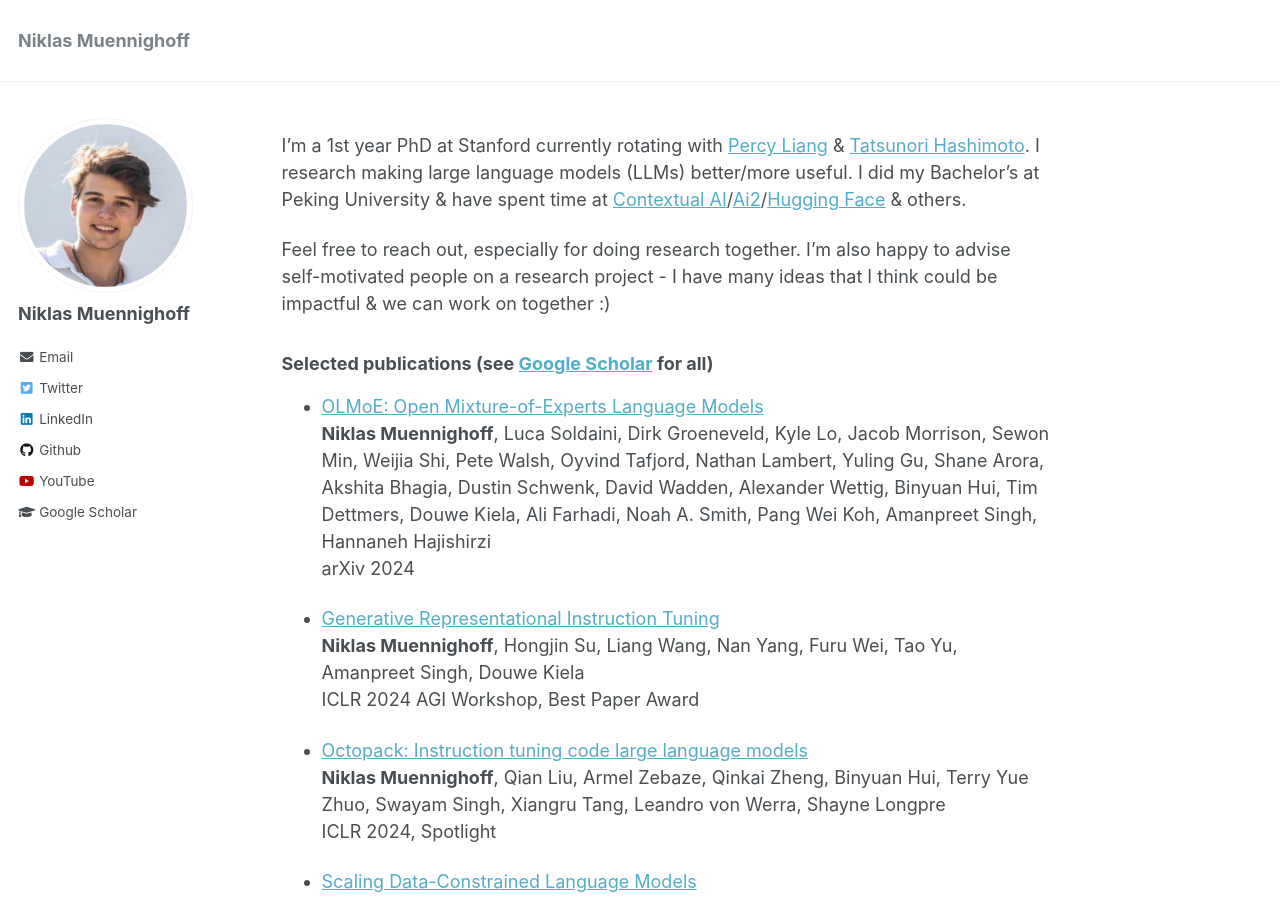
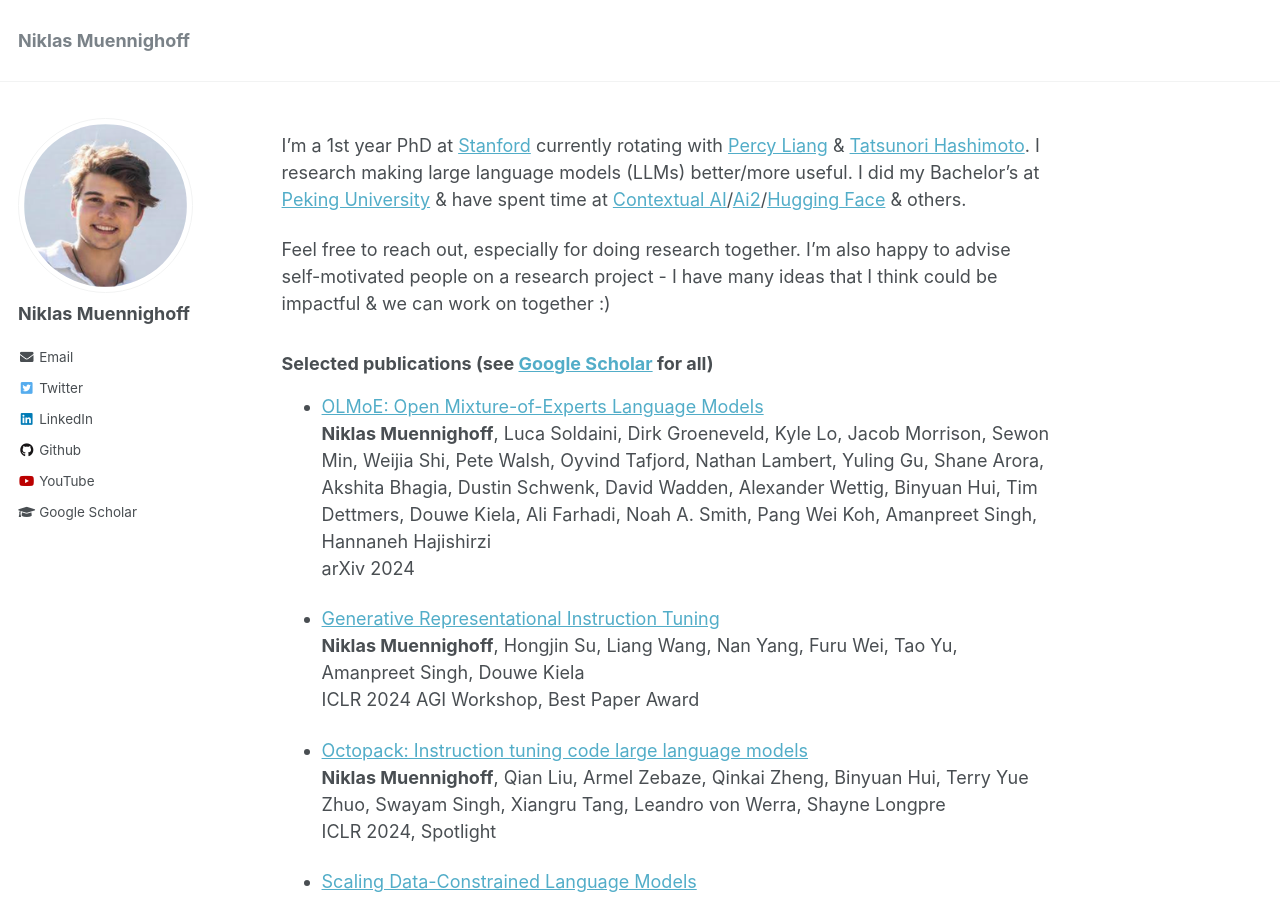
Before and after one commit to Muennighoff/Muennighoff.github.io, a Jekyll site: the page built from _pages/about.md, in a window 1280 px wide and 900 px high. Built offline with Jekyll 4.4.1, drawn with Linux system fonts in a browser that asks for light colours; part of the change alters nothing that is shown.

```diff
--- a/_pages/about.md
+++ b/_pages/about.md
@@ -9,7 +9,7 @@ redirect_from:
   - /about.html
 ---
 
-I'm a 1st year PhD at Stanford currently rotating with [Percy Liang](https://cs.stanford.edu/~pliang/) & [Tatsunori Hashimoto](https://thashim.github.io/). I research making large language models (LLMs) better/more useful. I did my Bachelor's at Peking University & have spent time at [Contextual AI](https://contextual.ai/)/[Ai2](https://allenai.org/)/[Hugging Face](https://huggingface.co/) & others.
+I'm a 1st year PhD at [Stanford](https://www.stanford.edu/) currently rotating with [Percy Liang](https://cs.stanford.edu/~pliang/) & [Tatsunori Hashimoto](https://thashim.github.io/). I research making large language models (LLMs) better/more useful. I did my Bachelor's at [Peking University](https://english.pku.edu.cn/) & have spent time at [Contextual AI](https://contextual.ai/)/[Ai2](https://allenai.org/)/[Hugging Face](https://huggingface.co/) & others.
 
 Feel free to reach out, especially for doing research together. I’m also happy to advise self-motivated people on a research project - I have many ideas that I think could be impactful & we can work on together :)
 
```
